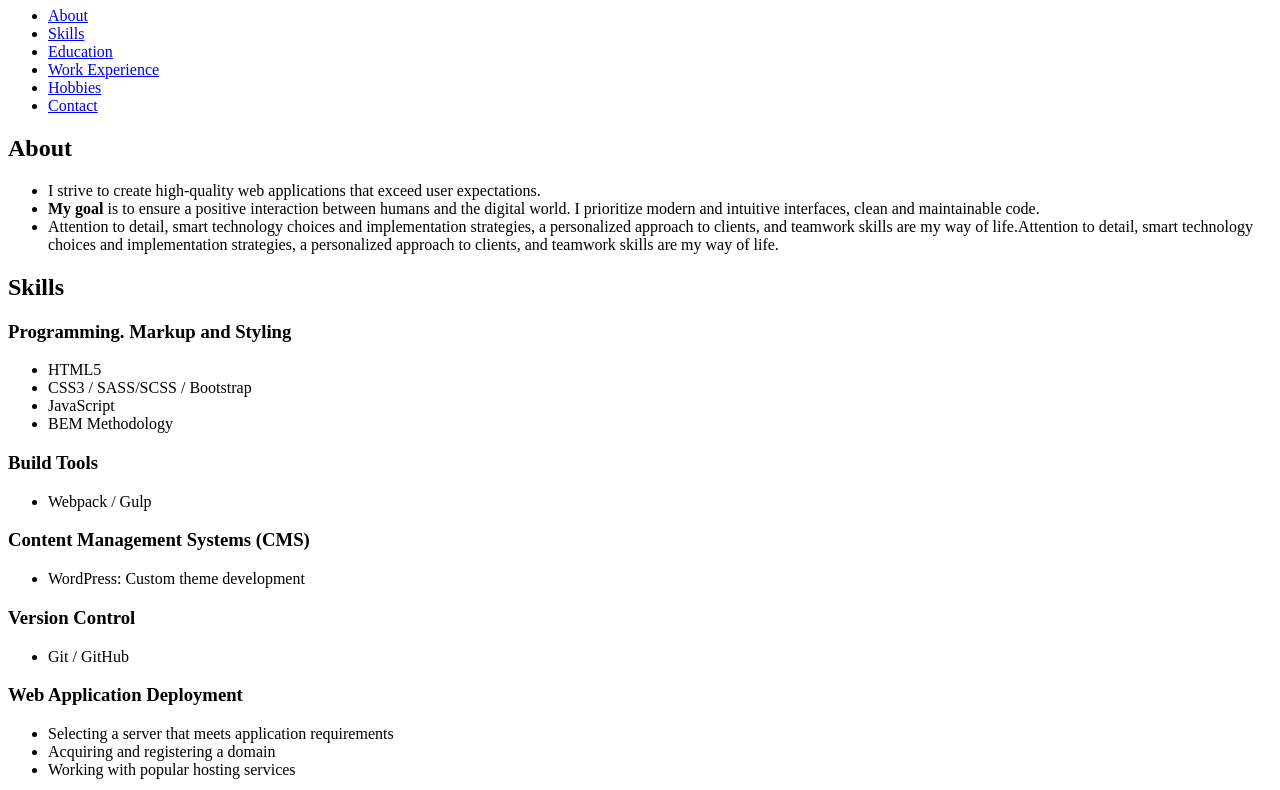
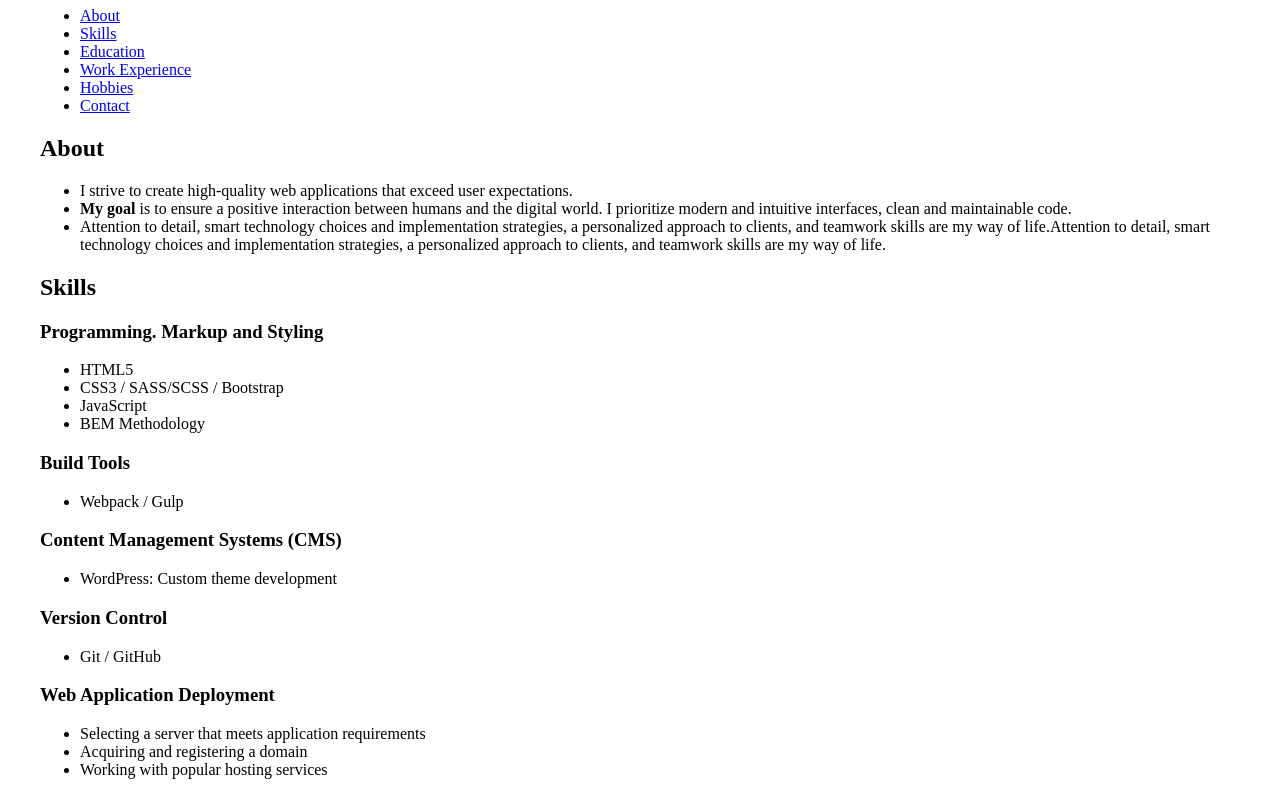
Before and after one commit to AlexandrTurdiyev/rsschool-cv, a plain HTML site: page index.html in a window 1280 px wide. Shown: the part 341-1131 px from the top of the page. Drawn offline with Linux system fonts and the light colour scheme.

Commit message:
feat(styles): start using scss
- add style.scss file
- activate watching sass
- automaticaly create file style.css.map and dependences
- set the maximum content width to 1200 pixels.
- place the content container in the center of the page

```diff
--- /dev/null
+++ b/style.scss
@@ -0,0 +1,8 @@
+* {
+    box-sizing: border-box;
+}
+
+.container {
+    max-width: 1200px;
+    margin: 0 auto;
+}
```
Also changed, not shown: style.css, 1 other file.
